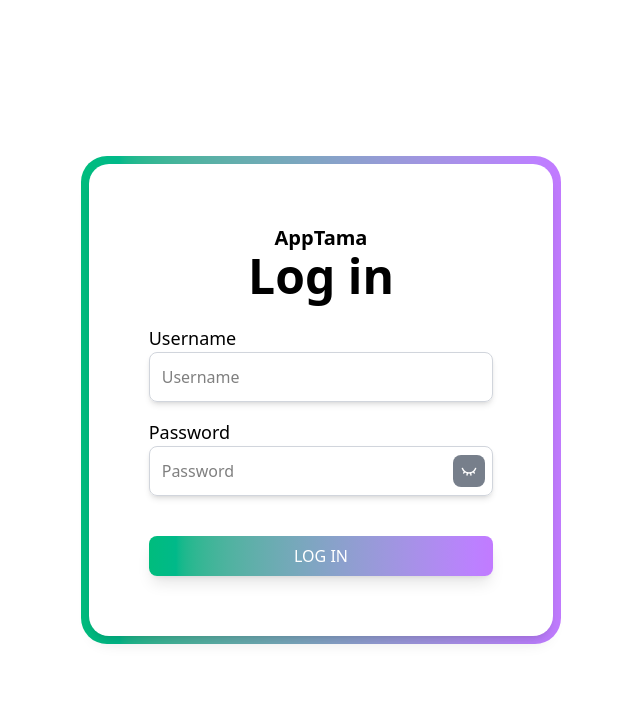
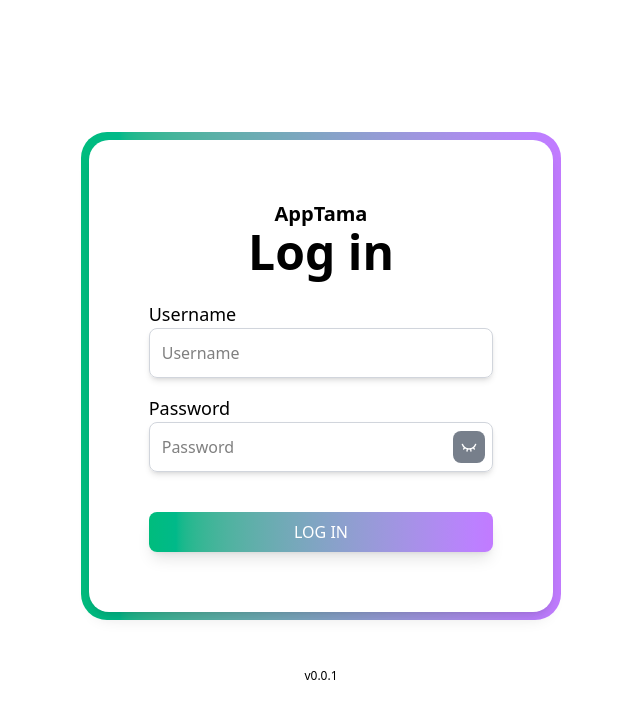
Before and after one commit to reGardens/Apptama, a React (Vite) app: page /login in a window 1280 px wide. Shown: the top 718 px of the page, without its empty margins (319-959 px from the left). Built offline with nearby package versions, Linux system fonts and the light colour scheme.

Commit message:
feat: add versioning

```diff
--- a/package.json
+++ b/package.json
@@ -1,7 +1,7 @@
 {
   "name": "apptama",
   "private": true,
-  "version": "0.0.0",
+  "version": "0.0.1",
   "type": "module",
   "scripts": {
     "dev": "vite",
--- a/src/routes/(auth)/login.tsx
+++ b/src/routes/(auth)/login.tsx
@@ -1,3 +1,4 @@
+import packageJson from '../../../package.json'
 import { createFileRoute, useRouter } from '@tanstack/react-router'
 import { useState } from 'react';
 import { LuEyeClosed } from "react-icons/lu";
@@ -107,6 +108,7 @@ function Auth() {
                             </div> */}
                         </div>
                     </div>
+                    <div className="text-center text-xs">v{packageJson.version}</div>
                 </div>
             </div>
         </div>
```
